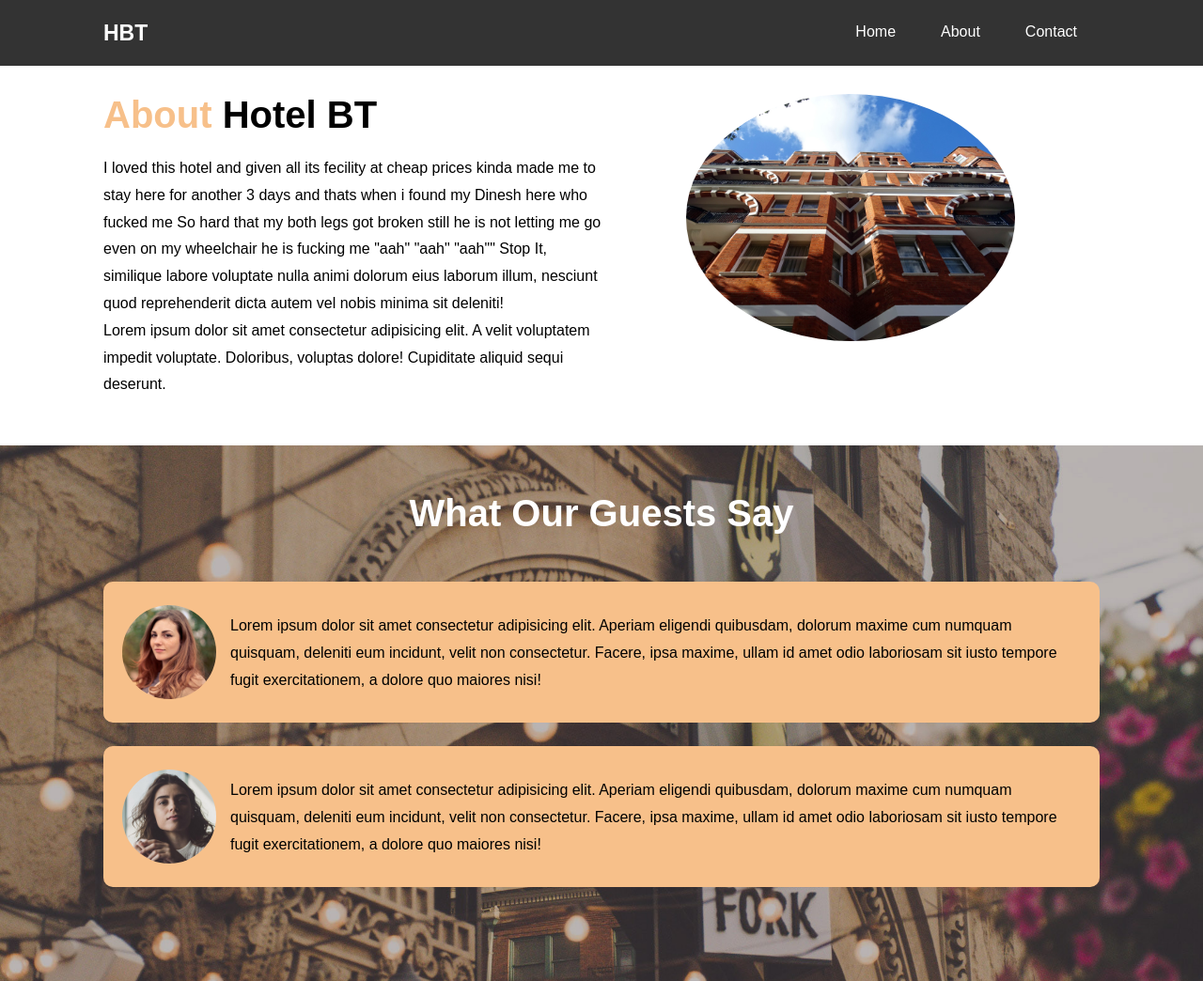
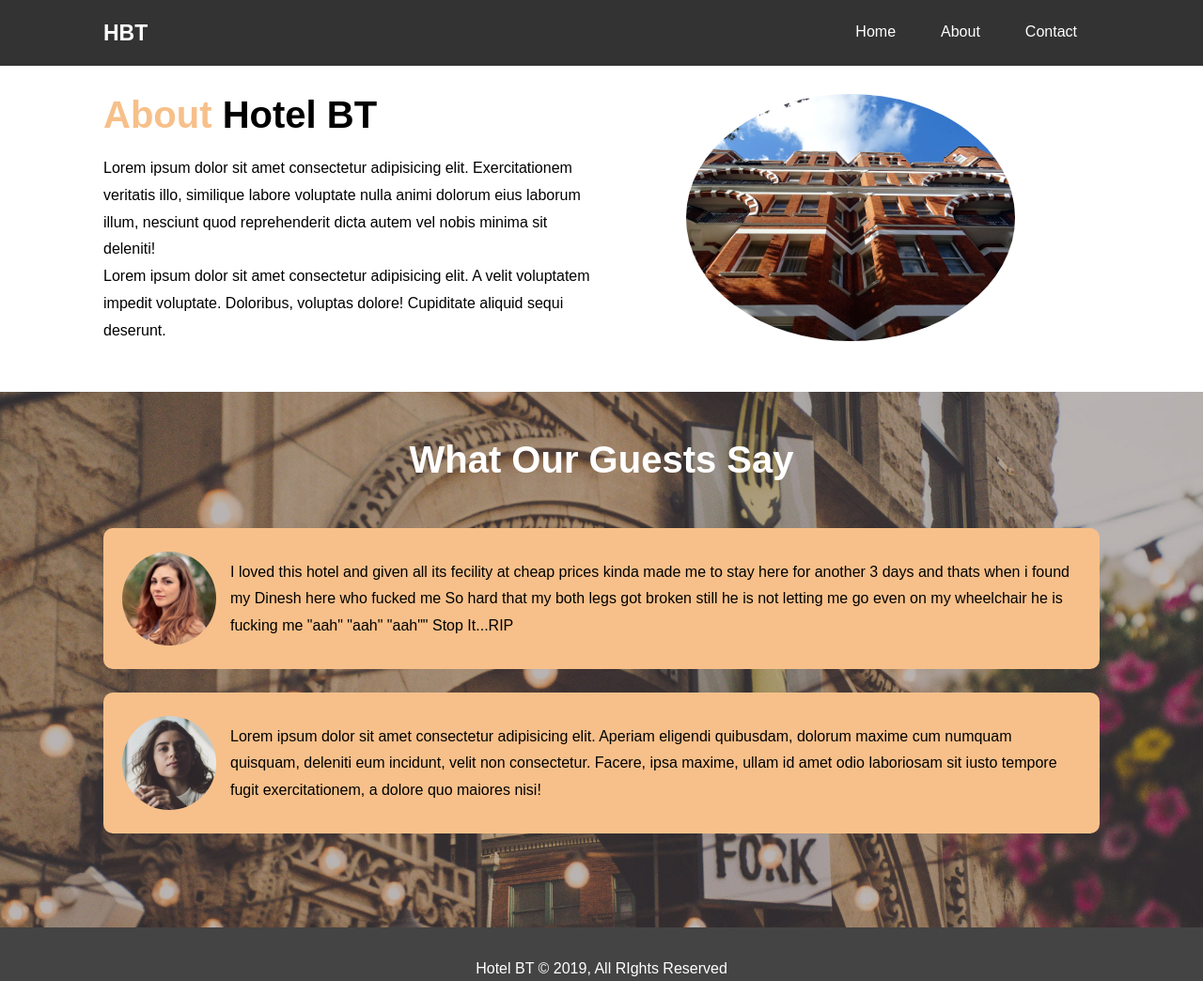
Before and after one commit to vishal7580/hotelwebsite, a plain HTML site: page about.html in a window 1280 px wide. Shown: the top 1044 px of the page at 94% size. Drawn offline with Linux system fonts and the light colour scheme.

Commit message:
Update about.html

```diff
--- a/about.html
+++ b/about.html
@@ -28,8 +28,8 @@
             <div class="col-1">
         <h1> <span>About</span> Hotel BT</h1>
 
-        <p class="about-para"> I loved this hotel and given all its fecility at cheap prices kinda made me to stay here for another 3 days and thats when i found my Dinesh here who fucked me So hard that my both legs got broken still he is not letting me go even on my wheelchair he is fucking me "aah" "aah" "aah"" Stop It, similique labore voluptate nulla animi dolorum eius laborum illum, nesciunt quod reprehenderit dicta autem vel nobis minima sit deleniti!</p>
 
+        <p class="about-para">Lorem ipsum dolor sit amet consectetur adipisicing elit. Exercitationem veritatis illo, similique labore voluptate nulla animi dolorum eius laborum illum, nesciunt quod reprehenderit dicta autem vel nobis minima sit deleniti!</p>
         <p class="about-para" > Lorem ipsum dolor sit amet consectetur adipisicing elit. A velit voluptatem impedit voluptate. Doloribus, voluptas dolore! Cupiditate aliquid sequi deserunt.</p>
 
 
@@ -51,7 +51,7 @@
             <div class="middle-col-1">
                 <img class="person" src="images/person-1.jpg" alt="">
                <p>
-                 Lorem ipsum dolor sit amet consectetur adipisicing elit. Aperiam eligendi quibusdam, dolorum maxime cum numquam quisquam, deleniti eum incidunt, velit non consectetur. Facere, ipsa maxime, ullam id amet odio laboriosam sit iusto tempore fugit exercitationem, a dolore quo maiores nisi! </p>
+                 I loved this hotel and given all its fecility at cheap prices kinda made me to stay here for another 3 days and thats when i found my Dinesh here who fucked me So hard that my both legs got broken still he is not letting me go even on my wheelchair he is fucking me "aah" "aah" "aah"" Stop It...RIP </p>
             </div>
 
             <div class="middle-col-2">
```
